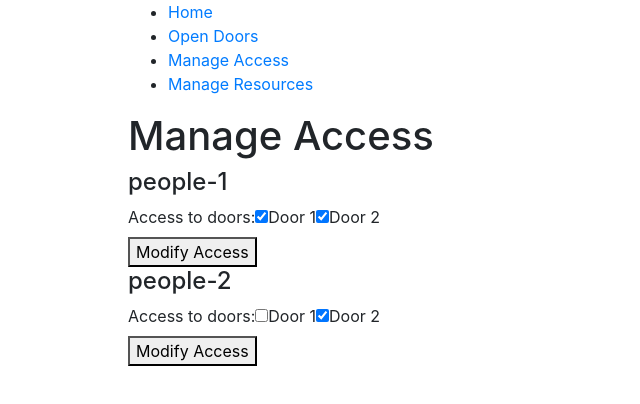
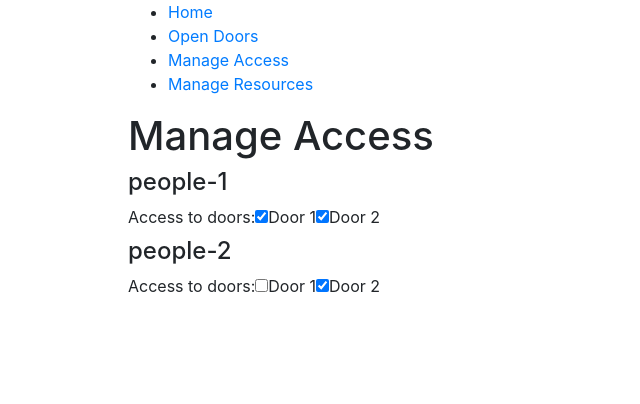
Before and after one commit to anujit/clay-frontend-assignment, a React app: page /manage-access in a window 1280 px wide. Shown: the top 404 px of the page, without its empty margins (0-640 px from the left). Built offline with nearby package versions, Linux system fonts and the light colour scheme; data requests are answered from the project's data file; what axios-mock-adapter would draw is missing.

Commit message:
Removing Modify Access button

```diff
--- a/src/components/ManageAccess.js
+++ b/src/components/ManageAccess.js
@@ -59,7 +59,6 @@ export default class Resources extends React.Component {
                                                })
                                             }
                                         </div>
-                                        <button>Modify Access</button>
                                     </div>
                                 );
                             })
```
